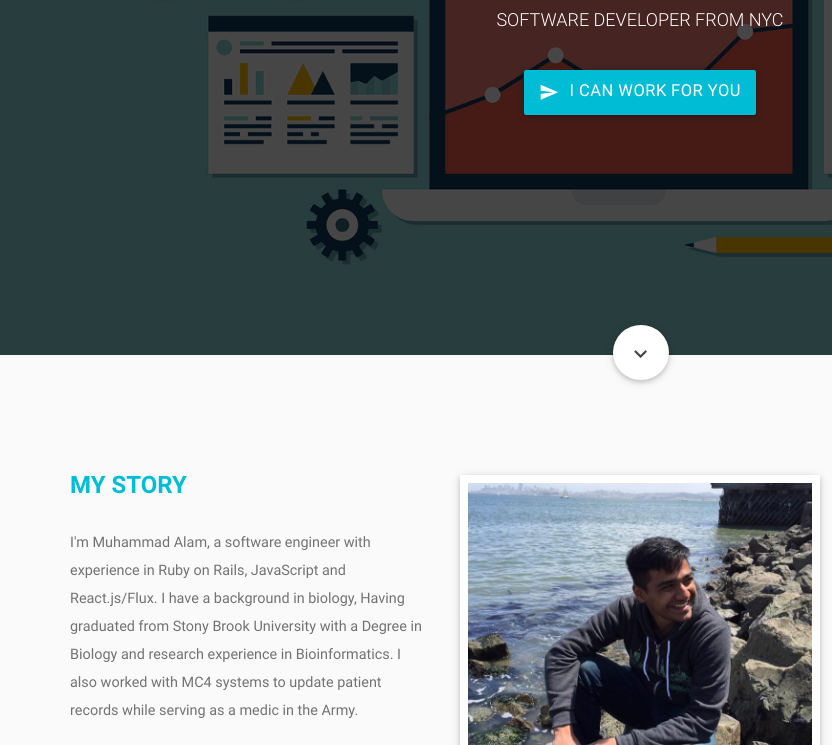
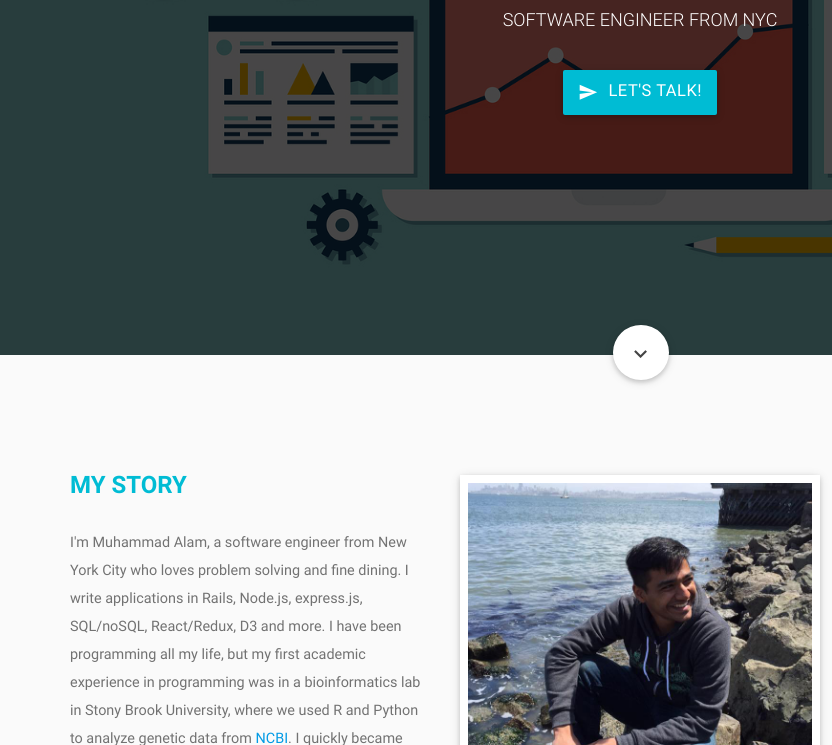
Before and after one commit to mmalamm/mmalamm.github.io, a plain HTML site: page index.html in a window 1280 px wide. Shown: the part 395-1140 px from the top of the page, 0-832 px from the left. Drawn offline with nearby package versions, Linux system fonts and the light colour scheme; some packages are replaced by stand-ins of ours; files whose address does not match are found by name.

Commit message:
improve bio

```diff
--- a/index.html
+++ b/index.html
@@ -99,7 +99,7 @@
                             <img src="images/person.png" alt="">
                         </div>
                         <h3>Muhammad Alam</h3>
-                        <h5>Web Developer</h5>
+                        <h5>Software Engineer</h5>
                       </div>
                     </li><!-- mini profile end-->
 
@@ -135,8 +135,8 @@
               <div class="home-inner">
                   <div class="center-align home-content">
                     <h1 class="home-title">HI! I'm <span>Muhammad Alam</span></h1>
-                    <h2 class="home-subtitle">Software Developer from NYC</h2>
-                    <a href="#contact" class="hire-me-btn btn waves-effect waves-light btn-large brand-bg white-text regular-text">I Can Work For You <i class="mdi-content-send left"></i>
+                    <h2 class="home-subtitle">Software Engineer from NYC</h2>
+                    <a href="#contact" class="hire-me-btn btn waves-effect waves-light btn-large brand-bg white-text regular-text">Let's Talk!<i class="mdi-content-send left"></i>
                     </a>
                   </div>
               </div>
@@ -168,7 +168,7 @@
               <div class="person-about">
                 <h3 class="about-subtitle">My Story</h3>
                 <p>
-                  I'm Muhammad Alam, a software engineer with experience in Ruby on Rails, JavaScript and React.js/Flux. I have a background in biology, Having graduated from Stony Brook University with a Degree in Biology and research experience in Bioinformatics. I also worked with MC4 systems to update patient records while serving as a medic in the Army.
+                  I'm Muhammad Alam, a software engineer from New York City who loves problem solving and fine dining. I write applications in Rails, Node.js, express.js, SQL/noSQL, React/Redux, D3 and more. I have been programming all my life, but my first academic experience in programming was in a bioinformatics lab in Stony Brook University, where we used R and Python to analyze genetic data from <a href="https://www.ncbi.nlm.nih.gov/">NCBI</a>. I quickly became hooked on the power and flexibility of coding when it comes to problem solving. After college, while serving in the Army and teaching/tutoring for the Princeton Review, I taught myself full stack web engineering in JavaScript, and then attended App Academy, a top intensive coding bootcamp in New York City, where we focused on the principles of Object Oriented Programming and full stack web engineering using React/Redux on Rails/postreSQL. I am currently volunteering part-time as a web developer with the United Nation's Project to alleviate Poverty, which is a part of the UN's 2017 <a href="http://www.un.org/sustainabledevelopment/sustainable-development-goals/">SDG's</a>.
                 </p>
                 <a target="_blank" href="./Resume.odt.pdf" class="waves-effect waves-light btn-large brand-bg white-text"><i class="mdi-content-archive left"></i> Download Resume</a>
               </div>
```
